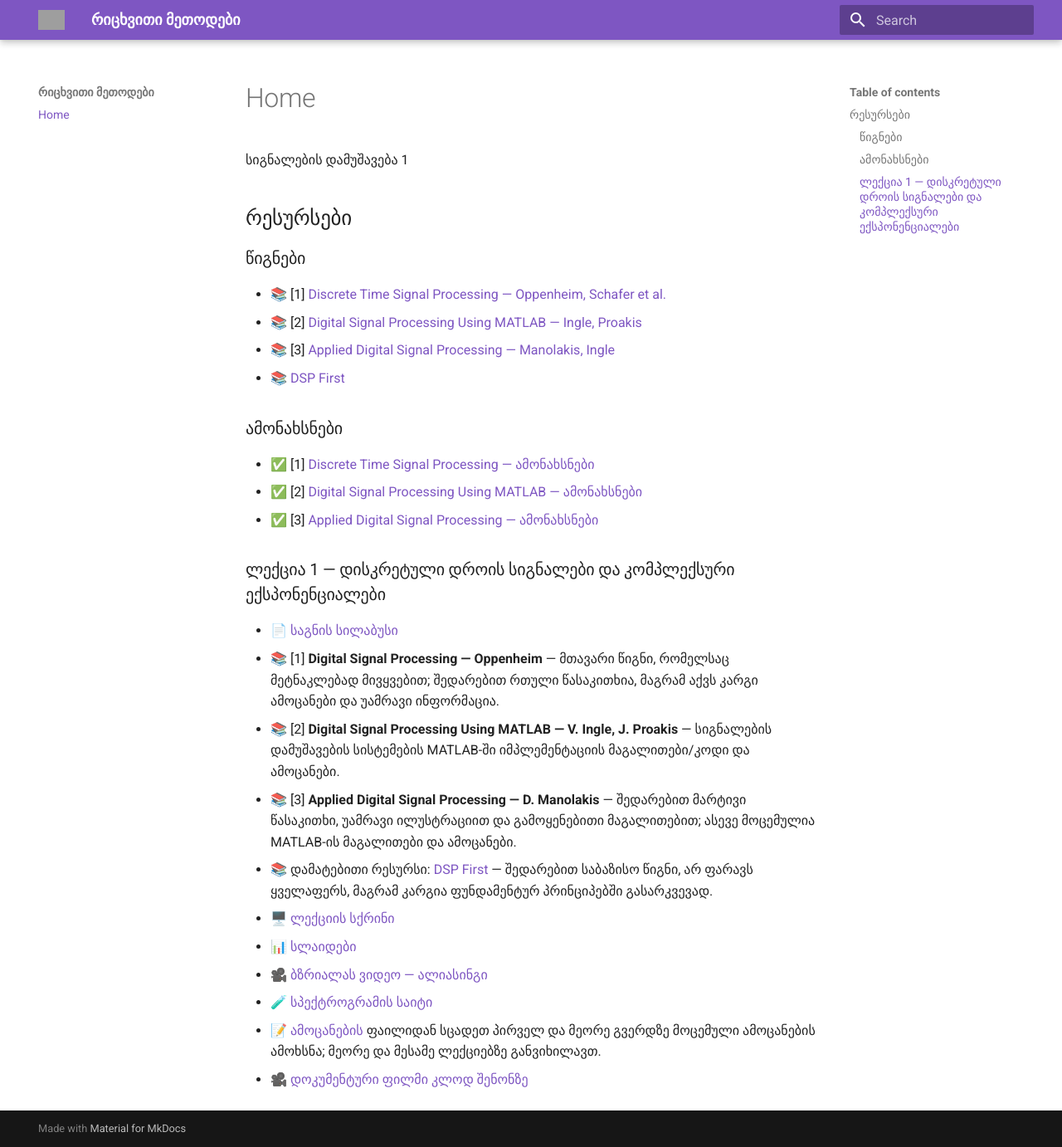
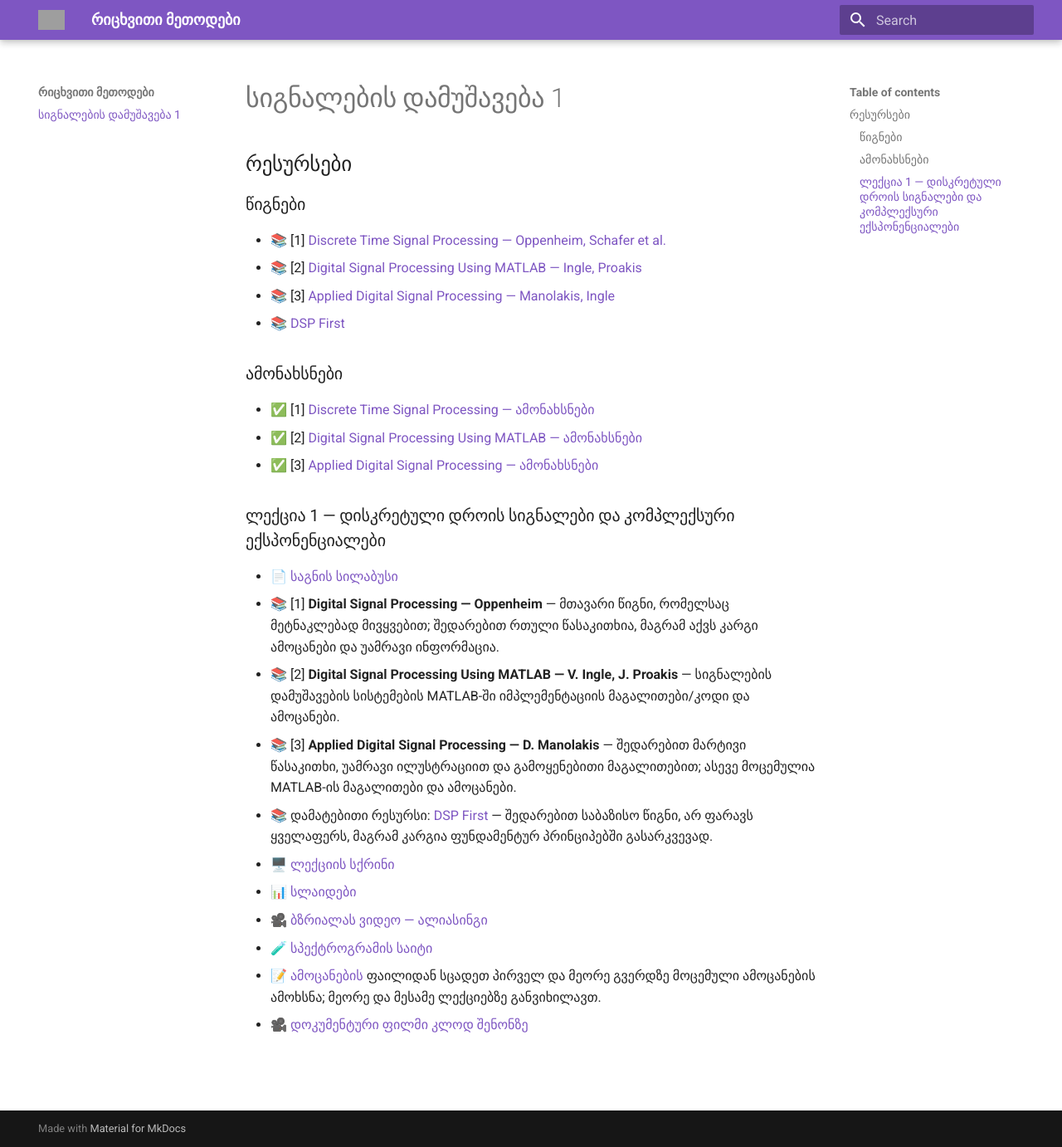
Before and after one commit to gugavar/signal-processing-1-fall-2026, an MkDocs documentation site: the page built from docs/index.md, in a window 1280 px wide and 1382 px high. Shown: the whole window at 83% size. Built offline with MkDocs 1.6.1 and Material for MkDocs 9.7.7, drawn with Linux system fonts in a browser that asks for light colours; grey boxes are pictures that could not be loaded.

Commit message:
Update index.md

```diff
--- a/docs/index.md
+++ b/docs/index.md
@@ -1,4 +1,4 @@
- სიგნალების დამუშავება 1
+# სიგნალების დამუშავება 1
 
 ## რესურსები
 
```
